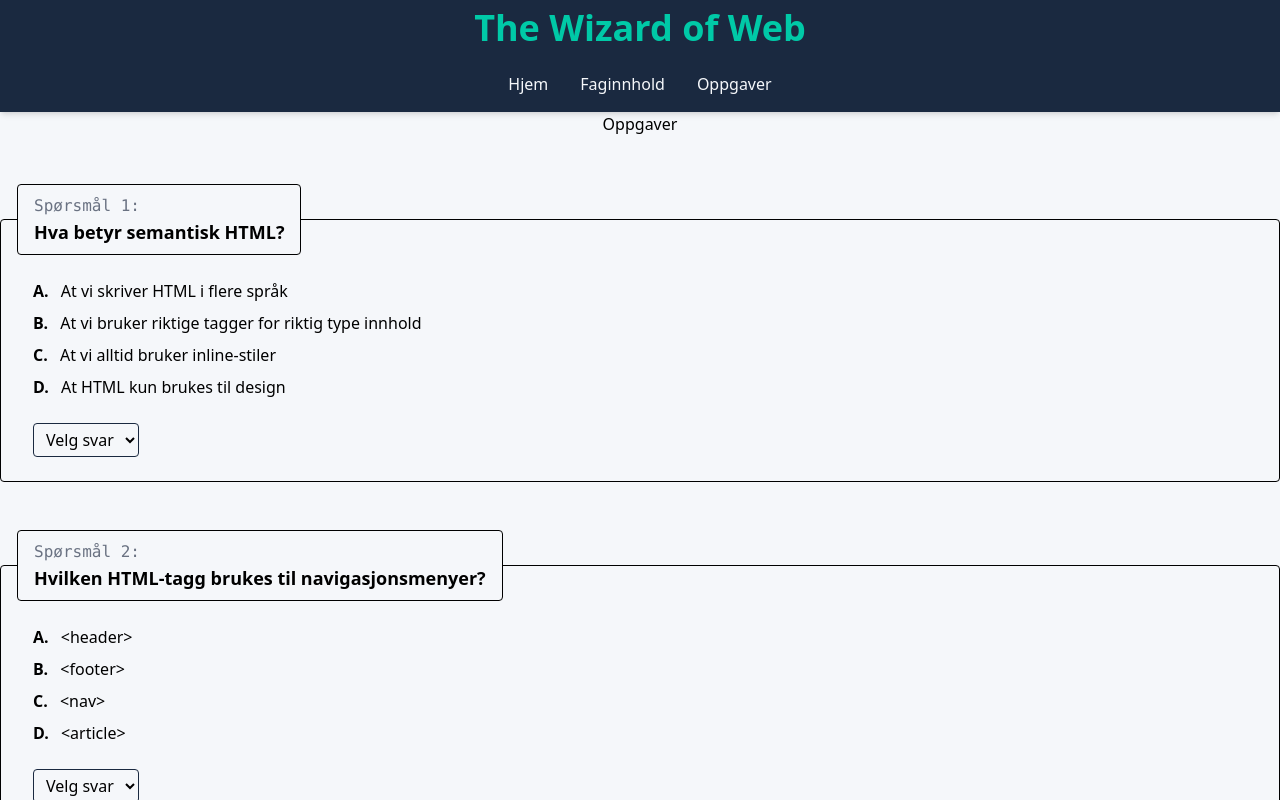
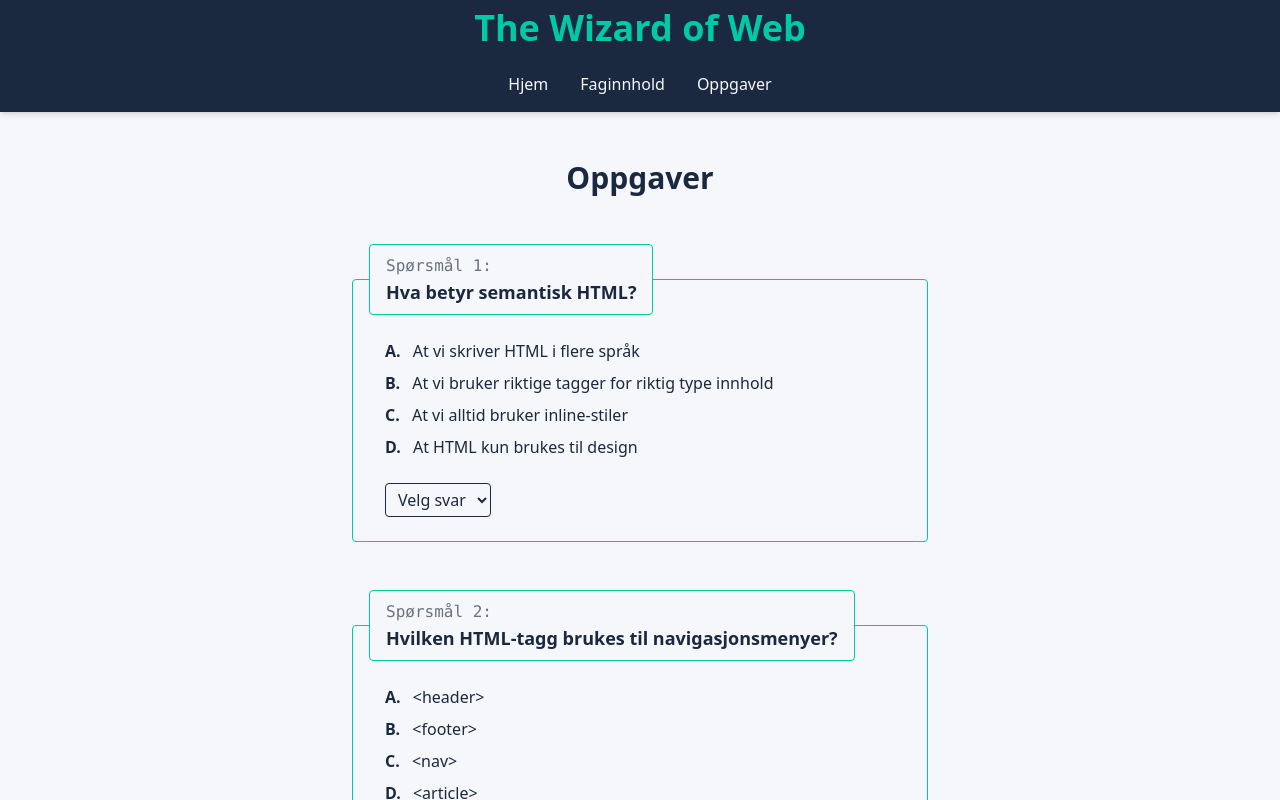
Before and after one commit to brolun/arbeidskrav02-emne06-ga, a Next.js app: page /oppgaver in a window 1280 px wide. Shown: the top 800 px of the page. Built offline with nearby package versions, Linux system fonts and the light colour scheme.

Commit message:
update styling of questions

```diff
--- a/app/components/Page.tsx
+++ b/app/components/Page.tsx
@@ -9,7 +9,7 @@ export function Page({
 }) {
   return (
     <main className="px-4 md:px-8 py-8 mx-auto max-w-5xl w-full">
-      <h2 className="text-3xl font-semibold mb-8 mt-4">{title}</h2>
+      <h2 className="text-3xl font-semibold text-center mb-8 mt-4">{title}</h2>
       {children}
     </main>
   );
--- a/app/globals.css
+++ b/app/globals.css
@@ -27,6 +27,9 @@
 .border-dark {
   border-color: var(--secondary);
 }
+.border-accent {
+  border-color: var(--accent);
+}
 .hover\:text-accent:hover {
   color: var(--accent);
 }
--- a/app/layout.tsx
+++ b/app/layout.tsx
@@ -27,7 +27,7 @@ export default function RootLayout({
   return (
     <html lang="nb">
       <body
-        className={`${geistSans.variable} ${geistMono.variable} bg-light antialiased min-h-screen grid grid-rows-[auto_1fr_auto]`}
+        className={`${geistSans.variable} ${geistMono.variable} bg-light text-dark antialiased min-h-screen grid grid-rows-[auto_1fr_auto]`}
       >
         <header className="bg-dark shadow-md">
           <h1 className="text-accent text-center text-4xl font-semibold py-2">
--- a/app/oppgaver/layout.tsx
+++ b/app/oppgaver/layout.tsx
@@ -1,16 +1,6 @@
 "use client";
 import { ReactNode } from "react";
-import { SidebarLayout } from "../components/SidebarLayout";
-import { oppgaverLinks } from "../components/NavLinks";
 
 export default function Layout({ children }: { children: ReactNode }) {
-  return (
-    <SidebarLayout
-      heading="Oppgaver"
-      links={oppgaverLinks}
-      basePath="/oppgaver"
-    >
-      {children}
-    </SidebarLayout>
-  );
+  return <>{children}</>;
 }
--- a/app/oppgaver/page.tsx
+++ b/app/oppgaver/page.tsx
@@ -1,4 +1,5 @@
 import { ShowQuiz } from "./components/ShowQuiz";
+import { Page } from "../components/Page";
 
 export const metadata = {
   title: "The Wizard of Web | Oppgaver",
@@ -6,10 +7,10 @@ export const metadata = {
 
 export default function Quiz() {
   return (
-    <>
-      <form>
+    <Page title="Oppgaver">
+      <form className="max-w-xl mx-auto">
         <ShowQuiz />
       </form>
-    </>
+    </Page>
   );
 }
```
